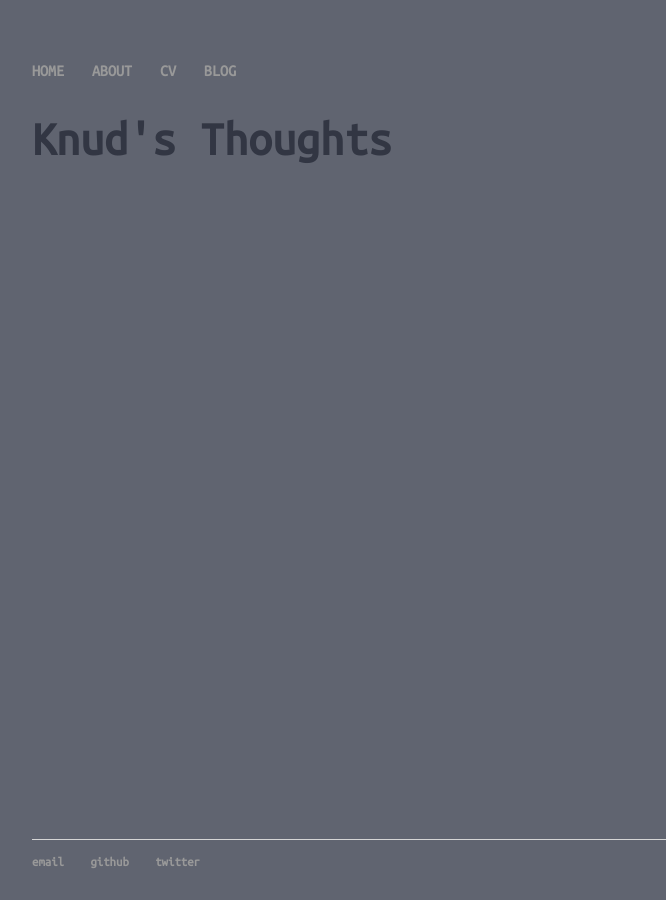
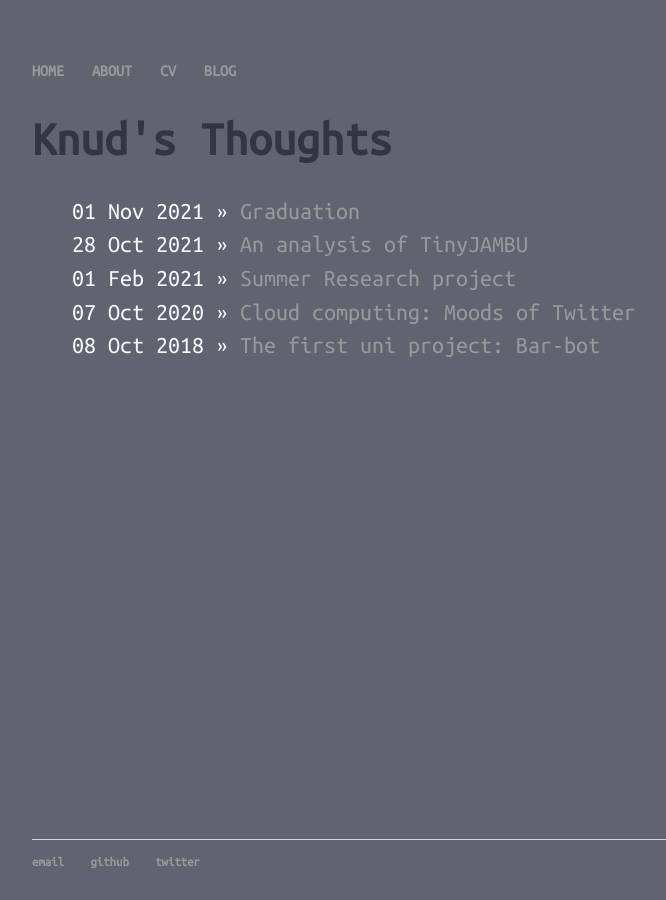
Before and after one commit to HagemannJ/HagemannJ.github.io, a Jekyll site: the page built from blog/index.html, in a window 1280 px wide. Shown: the whole page, without its empty margins (160-826 px from the left). Built offline with Jekyll 4.4.1, drawn with Linux system fonts in a browser that asks for light colours; a file with an impossible date is left out.

Commit message:
Changed dates

```diff
--- a/_posts/2018-bar-bot.md
+++ b/_posts/2018-10-08-bar-bot.md
@@ -1,7 +1,7 @@
 ---
 layout: post
 title: "The first uni project: Bar-bot"
-date: 2018
+date: 2018-10-08
 ---
 
 Built the shell for the website today thanks to the wonderful help of the internet. I will be populating this blog with my previous projects as well as personal posts.
--- a/_posts/2021-causal-analysis.md
+++ b/_posts/2021-02-01-causal-analysis.md
@@ -1,7 +1,7 @@
 ---
 layout: post
 title: "Summer Research project"
-date: 2021
+date: 2021-02-01
 ---
 
 At the end of 2020 / beginning of 2021, I worked on a research project under supervision of Dr. Zahra Jadidi. The project was an investigation into causal analysis of event logs within industrial control systems. The project aimed to help identify and predict the actions of APTs within ICS.
--- a/_posts/2021-10-28-tinyJAMBU.md
+++ b/_posts/2021-10-28-tinyJAMBU.md
@@ -1,7 +1,7 @@
 ---
 layout: post
 title: "An analysis of TinyJAMBU"
-date: 2021
+date: 2021-10-28
 ---
 
 My final year project was completed under the supervision of Dr. Leonie Simpson. The project involved the analysis of the lightweight symmetric encryption algorithm TinyJAMBU.
```
Also changed, not shown: _posts/2019-billboard-management.md (deleted, +0 -9 lines), _posts/2020-10-07-moods-of-twitter.md (renamed from _posts/2020-moods-of-twitter.md, +1 -1 lines), _posts/2021-11-01-graduation.md (renamed from _posts/2021-graduation.md).
